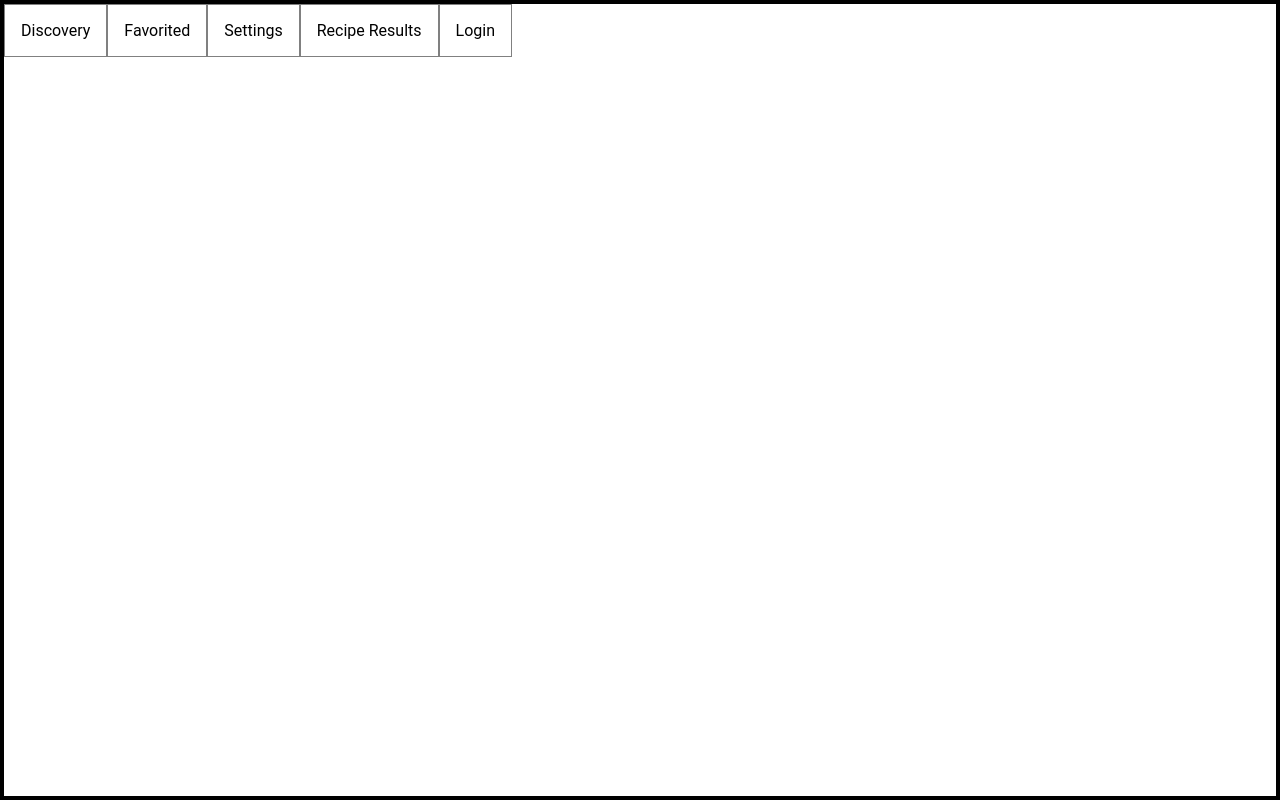
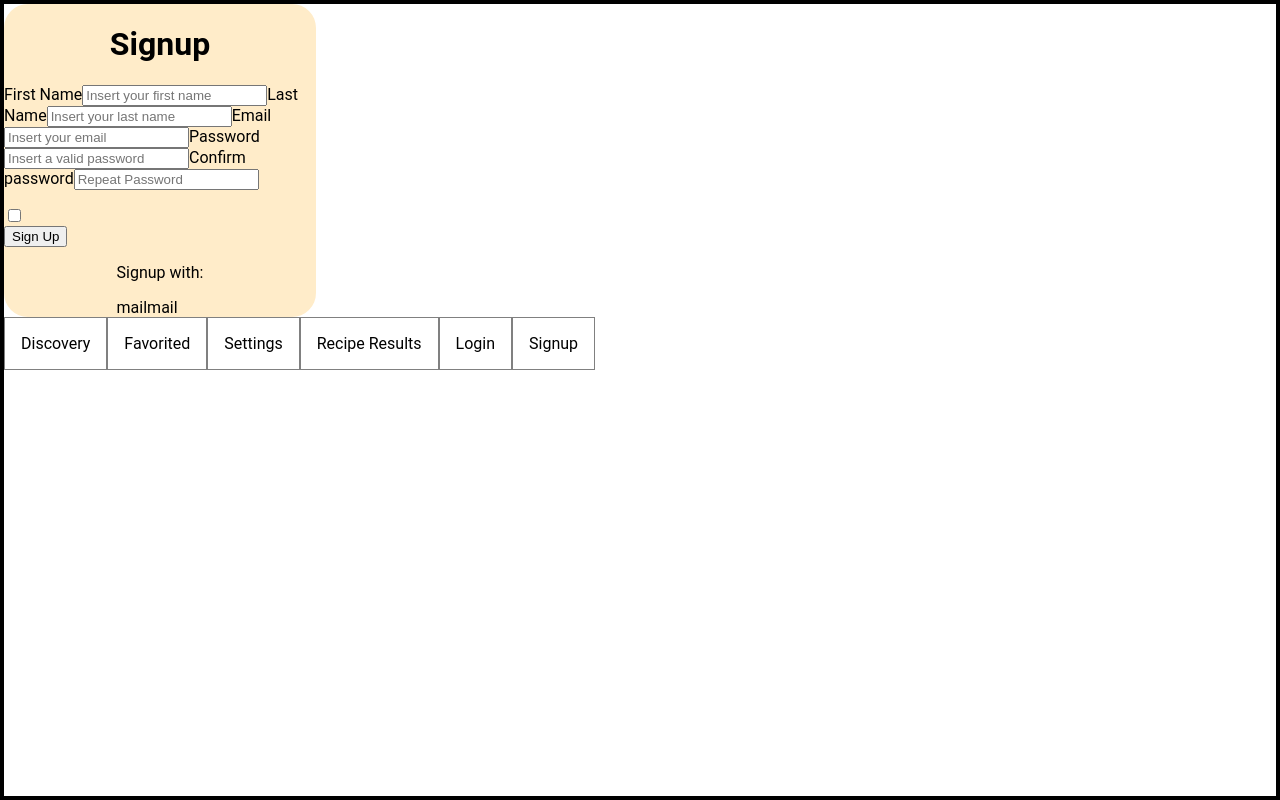
Before and after one commit to develhope/FS25-Team2-Project4, a React (Vite) app in the folder recipe-roulette.js/: page /signup in a window 1280 px wide. Built offline with nearby package versions, Linux system fonts and the light colour scheme; a web font is replaced by a local one.

Commit message:
set up sign up form

```diff
--- a/recipe-roulette.js/src/App.jsx
+++ b/recipe-roulette.js/src/App.jsx
@@ -4,6 +4,8 @@ import Favorited from "./pages/Favorited/Favorited"
 import Settings from "./pages/Settings/Settings"
 import RecipeResults from "./pages/RecipesResults/RecipesResults"
 import {Login} from "./components/authentication/login/Login"
+import { Signup } from "./components/authentication/signup/Signup"
+
 
 function App() {
     return (
@@ -16,6 +18,7 @@ function App() {
                     <Route path="./:recipeName" element="RecipePage" />
                 </Route>
                 <Route path="/login" element={<Login/>} />
+                <Route path="/signup" element={<Signup/>} />
             </Routes>
 
             <div className="bottomNav">
@@ -34,6 +37,9 @@ function App() {
                 <Link className="pageLink" to="./login">
                     Login
                 </Link>
+                <Link className="pageLink" to="./signup">
+                    Signup
+                </Link>
             </div>
         </div>
     )
--- a/recipe-roulette.js/src/components/authentication/login/Login.jsx
+++ b/recipe-roulette.js/src/components/authentication/login/Login.jsx
@@ -41,6 +41,7 @@ export function Login() {
             type="text"
             name="username"
             id="username"
+            value={data.username}
             placeholder="Insert username here"
             onChange={handleInput}
             required
@@ -50,6 +51,7 @@ export function Login() {
             type="password"
             name="password"
             id="password"
+            value={data.password}
             placeholder="Insert password here"
             onChange={handleInput}
             required
@@ -68,7 +70,7 @@ export function Login() {
       </form>
 
       <footer className={classes.iconsBox}>
-        <p>oppure accedi con:</p>
+        <p>Login with:</p>
         <span className={classes.firstIcon}>mail</span>
 
         <span className={classes.secondIcon}>mail</span>
--- /dev/null
+++ b/recipe-roulette.js/src/components/authentication/signup/Signup.jsx
@@ -0,0 +1,128 @@
+import { useState } from "react";
+import classes from "./Signup.module.scss";
+
+function createData() {
+  return {
+    firstName: ``,
+    lastName: ``,
+    email: ``,
+    username: ``,
+    password: ``,
+    confirmPass: ``,
+    check: ``,
+  };
+}
+
+export function Signup() {
+  const [data, setData] = useState(createData());
+  const [passError, setPassError] = useState(null);
+
+  function handleInput(e) {
+    const name = e.target.name;
+    const value = e.target.value;
+    const checked = e.target.checked;
+    const type = e.target.type;
+
+    setData((d) => {
+      return {
+        ...d,
+        [name]: type === `checkbox` ? checked : value,
+      };
+    });
+  }
+
+  function handleSubmit(e) {
+    e.preventDefault();
+
+    if (data.password === data.confirmPass) {
+      console.log(data);
+    } else {
+      setPassError(`Please, confirm your password correctly`);
+    }
+  }
+
+  return (
+    <div className={classes.container}>
+      <header className={classes.title}>
+        <h1>Signup</h1>
+      </header>
+
+      <form onSubmit={handleSubmit} className={classes.formBox}>
+        <div className={classes.inputBox}>
+          <label htmlFor="firstName">First Name</label>
+          <input
+            type="text"
+            name="firstName"
+            id="firstName"
+            value={data.firstName}
+            onChange={handleInput}
+            placeholder="Insert your first name"
+            required
+          />
+          <label htmlFor="lastName">Last Name</label>
+          <input
+            type="text"
+            name="lastName"
+            id="lastName"
+            value={data.lastName}
+            onChange={handleInput}
+            placeholder="Insert your last name"
+            required
+          />
+          <label htmlFor="email">Email</label>
+          <input
+            type="email"
+            name="email"
+            id="email"
+            value={data.email}
+            onChange={handleInput}
+            placeholder="Insert your email"
+            required
+          />
+          <label htmlFor="password">Password</label>
+          <input
+            type="password"
+            name="password"
+            id="password"
+            value={data.password}
+            onChange={handleInput}
+            placeholder="Insert a valid password"
+            required
+          />
+          <label htmlFor="confirmPass">Confirm password</label>
+          <input
+            type="password"
+            name="confirmPass"
+            id="confirmPass"
+            value={data.confirmPass}
+            onChange={handleInput}
+            placeholder="Repeat Password"
+            required
+          />
+          <p>{passError}</p>
+
+          <label htmlFor="check"></label>
+          <input
+            type="checkbox"
+            name="check"
+            id="check"
+            checked={data.check}
+            onChange={handleInput}
+            required
+          />
+        </div>
+
+        <div className={classes.btnBox}>
+          <button className={classes.signupBtn}>Sign Up</button>
+        </div>
+      </form>
+
+      <footer className={classes.iconsBox}>
+        <p>Signup with:</p>
+        <span className={classes.firstIcon}>mail</span>
+
+        <span className={classes.secondIcon}>mail</span>
+      </footer>
+    </div>
+  );
+}
--- /dev/null
+++ b/recipe-roulette.js/src/components/authentication/signup/Signup.module.scss
@@ -0,0 +1,11 @@
+.container {
+    display: grid;
+    grid-template-columns: 1fr;
+    grid-template-rows: repeat(3, auto);
+    place-items: center;
+    background-color: rgba(255, 236, 201, 1);
+    box-sizing: border-box;
+    border-radius: 1.5em;
+    width: 19.5em;
+    height: fit-content;
+}
```
